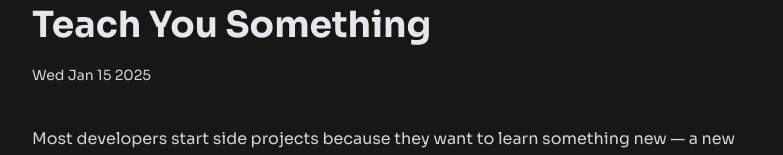
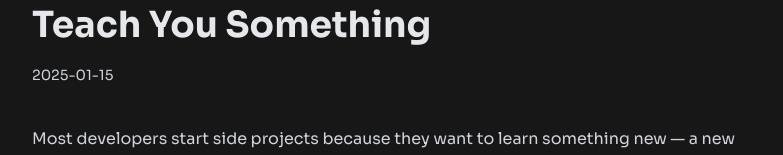
Before and after one commit to dboatengg/portfolio-site, a Next.js app: page /blog/building-side-projects in a window 1280 px wide. Shown: the part 157-312 px from the top of the page, without its empty margins (236-1019 px from the left). Built offline with nearby package versions, Linux system fonts and the light colour scheme.

Commit message:
fix(hydration): make blog post date formatting deterministic across SSR and client
- Replaced toDateString() with toISOString() to prevent hydration mismatch
- Ensured MDX blog page runs as a server component
- Verified stable rendering in Next.js 16 React 19 hydration

```diff
--- a/app/blog/[slug]/page.tsx
+++ b/app/blog/[slug]/page.tsx
@@ -35,7 +35,9 @@ export default async function BlogPost({
         <h1 className="text-4xl font-bold mb-3">{frontmatter.title}</h1>
         {frontmatter.date && (
           <p className="text-gray-400 text-sm">
-            {new Date(frontmatter.date).toDateString()}
+            {/* {new Date(frontmatter.date).toDateString()} */}
+            {new Date(frontmatter.date).toISOString().split("T")[0]}
+
           </p>
         )}
       </header>
```
